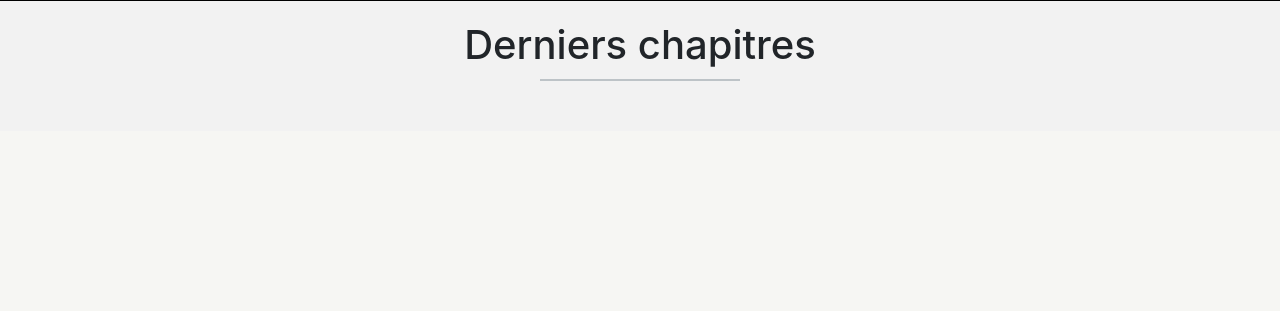
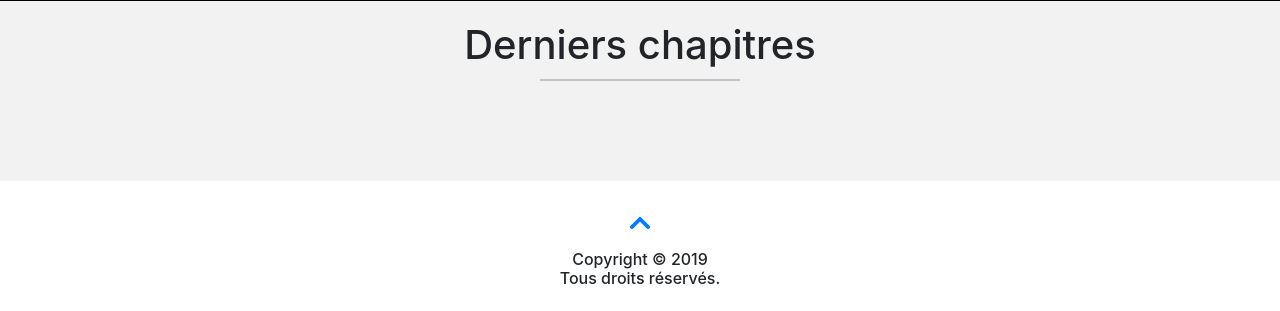
Before and after one commit to Crayzo/projet_4, a PHP site: page / in a window 1280 px wide. Shown: the part 799-1110 px from the top of the page. Before the commit the page ends 880 px from the top, so only its background shows below. Run offline with PHP 8.4, Linux system fonts and the light colour scheme; data that the repository does not hold is empty; some libraries are stand-ins or nearby versions.

Commit message:
Adding footer and comments

```diff
--- a/index.php
+++ b/index.php
@@ -29,6 +29,7 @@ $req = $bdd->query('SELECT id, titre, contenu, DATE_FORMAT(date_ajout, \'%d/%m/%
     <title>Jean Forteroche</title>
   </head>
   <body>
+    <!-- Navbar -->
     <nav class="navbar navbar-expand-lg navbar-dark bg-transparent">
         <a class="navbar-brand" href="#">Jean Forteroche</a>
         <button class="navbar-toggler" type="button" data-toggle="collapse" data-target="#navbarText" aria-controls="navbarText" aria-expanded="false" aria-label="Toggle navigation">
@@ -52,6 +53,7 @@ $req = $bdd->query('SELECT id, titre, contenu, DATE_FORMAT(date_ajout, \'%d/%m/%
             </ul>
         </div>
     </nav>
+    <!-- Slider -->
     <section>
        <div class="slider">
             <div id="slider-image">
@@ -64,6 +66,7 @@ $req = $bdd->query('SELECT id, titre, contenu, DATE_FORMAT(date_ajout, \'%d/%m/%
             </div>
        </div>
     </section>
+    <!-- Chapters -->
     <section id="chapter">
         <h2>Derniers chapitres</h2>
         <div class="grey-divider"></div>
@@ -85,6 +88,13 @@ $req = $bdd->query('SELECT id, titre, contenu, DATE_FORMAT(date_ajout, \'%d/%m/%
             </div>
         </div>
     </section>
+    <!-- Footer -->
+    <footer class="text-center">
+        <div>
+            <a href="#"><span class="fa fa-chevron-up"></span></a>
+            <h5>Copyright © 2019<br>Tous droits réservés.</h5>
+        </div>
+    </footer>
     <!-- Optional JavaScript -->
     <!-- jQuery first, then Popper.js, then Bootstrap JS -->
     <script src="https://code.jquery.com/jquery-3.3.1.slim.min.js"></script>
--- a/style.css
+++ b/style.css
@@ -74,6 +74,26 @@ body
     background: #fff;
     padding: 40px;
 }
+footer
+{
+    margin-top: 50px;
+    display: flex;
+    height: 130px;
+    background: #fff;
+}
+footer div
+{
+    margin: auto;
+}
+footer span
+{
+    font-size: 1.5em;
+    padding: 15px;
+}
+footer h5
+{
+    font-size: 1em;
+}
 @media (min-width: 576px)
 {
     .book
```
